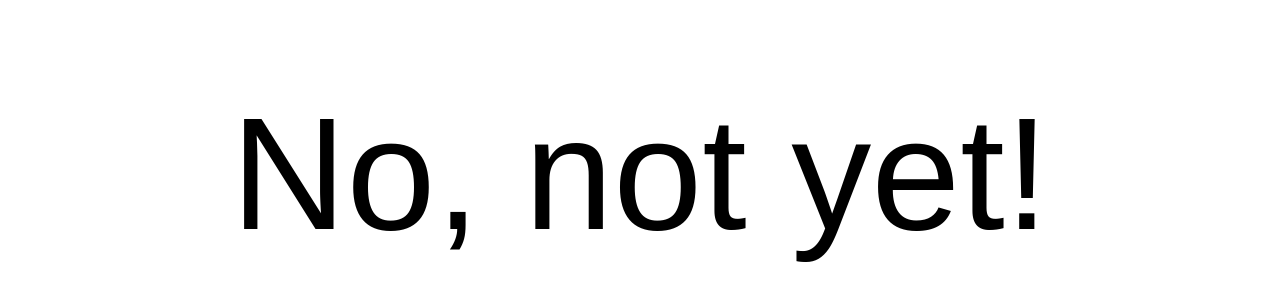
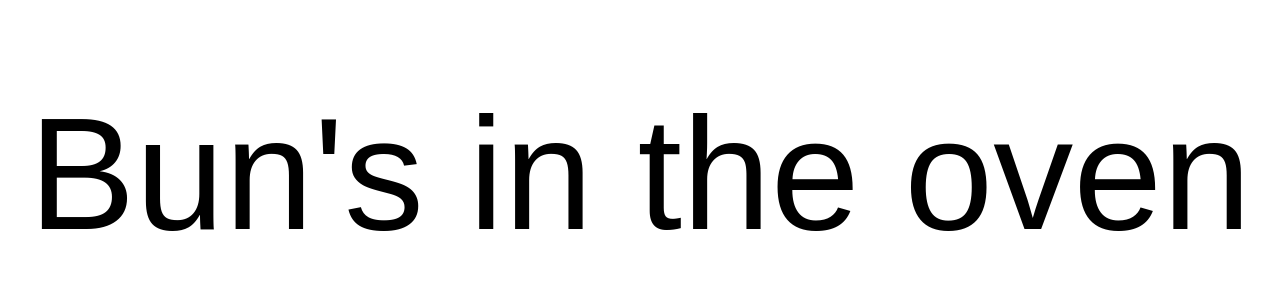
Before and after one commit to byronwall/isbabywallhere, a plain HTML site: page index.html in a window 1280 px wide. Shown: the part 234-534 px from the top of the page. Drawn offline with Linux system fonts and the light colour scheme.

Commit message:
Update site for more messages

```diff
--- a/index.html
+++ b/index.html
@@ -1,16 +1,19 @@
 <html>
+
 <head>
 	<title>Is Baby Wall Here?</title>
 	<style media="screen" type="text/css">
-
-html, body {
+		html,
+		body {
 			height: 100%;
 		}
+
 		.main {
 			height: 100%;
 			width: 100%;
 			display: table;
 		}
+
 		.wrapper {
 			display: table-cell;
 			height: 100%;
@@ -19,15 +22,34 @@ html, body {
 			text-align: center;
 			font-family: sans-serif;
 		}
-
 	</style>
 
+	<script type="text/javascript">
+		function pickASaying() {
+            var sayings = [
+                "No, not yet",
+                "Still cooking",
+                "Bun's in the oven",
+                "No, plotting escape",
+                "No",
+                "Not yet",
+                "Still waiting",
+                "No, check later",
+                "Not out yet"
+            ];
+            var index = Math.floor(Math.random() * sayings.length);
+            var saying = sayings[index]; document.getElementById("textSpot").innerHTML = saying;
+        }
+	</script>
+
 </head>
-<body>
 
-<div class = "main"><div class = "wrapper">
+<body onload=pickASaying()>
+	<div class="main">
+		<div class="wrapper" id="textSpot">
 			No, not yet!
-</div></div>
+		</div>
+	</div>
+</body>
 
-</body>
 </html>
```
Also changed, not shown: 1 other file. Lines whose indentation alone changed are shown as unchanged.
